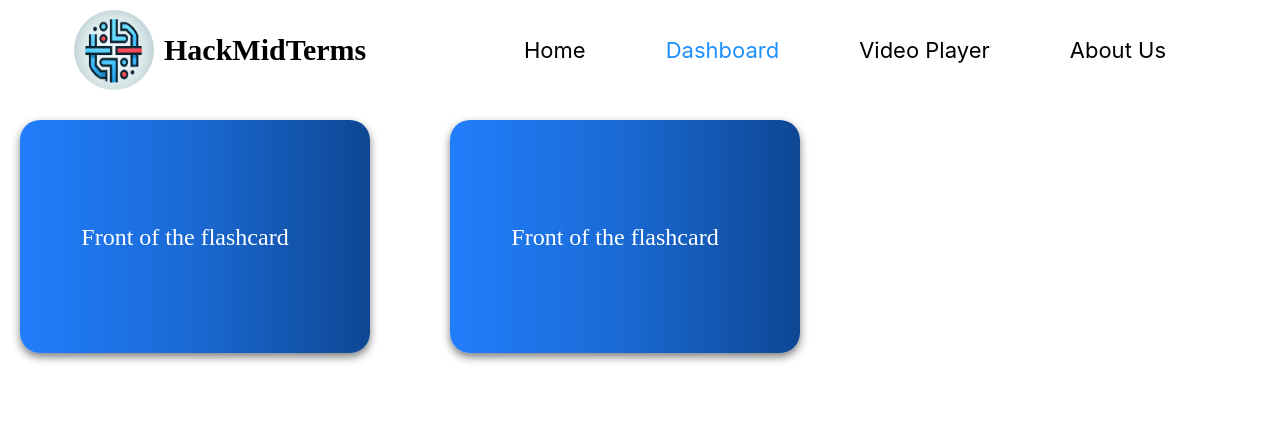
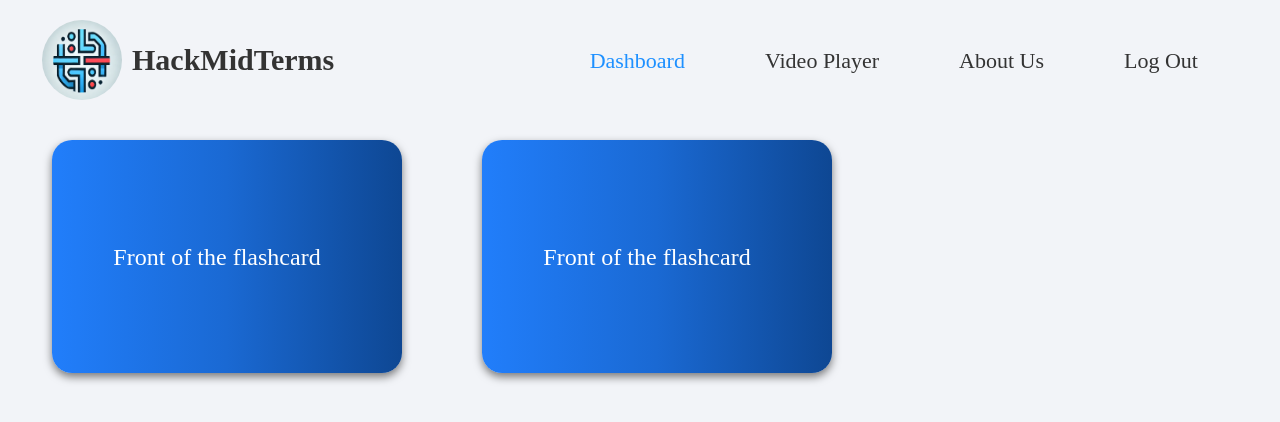
Before and after one commit to an-siuu-man/hackmidterms, a React (Create React App) app in the folder flashmentor/: page /dashboard in a window 1280 px wide. Shown: the top 422 px of the page. Built offline with nearby package versions, Linux system fonts and the light colour scheme.

Commit message:
small ui changes

```diff
--- a/flashmentor/src/App.js
+++ b/flashmentor/src/App.js
@@ -15,14 +15,19 @@ function App() {
   return (
     <Router>
     <div className="flex justify-center">
-      <div className="w-[90%]">
+      <div className="w-[95%]">
       <Navbar />
     </div>
     </div>
+    <div className="flex justify-center">
+    <div className="w-[95%]">
     <Routes>
-      <Route exact path='/' element={<Home />} />
-      <Route path='/dashboard' element={<Dashboard />} />
+
+          <Route exact path='/' element={<Home />} />
+          <Route path='/dashboard' element={<Dashboard />} />
     </Routes>
+    </div>
+    </div>
     </Router>
   );
 }
--- a/flashmentor/src/components/FlashCard.js
+++ b/flashmentor/src/components/FlashCard.js
@@ -38,16 +38,16 @@ export default function FlashCard(props) {
 
                         <div className={`${showOptionsList ? '' : 'hidden'} options-list absolute left-[20px]`}
                              style={{ zIndex: '1000' }}>  {/* Increased zIndex */}
-                            <ul className={`bg-white min-w-[100px] w-[fit-content] text-black rounded-[8px] py-[2px] bg-gray-300 shadow-lg`}>
-                                <li className='text-center text-lg text-left hover:text-[#217efb] rounded-[8px] hover:bg-white m-[5px] p-[2px]'
+                            <ul className={`bg-white min-w-[100px] w-[fit-content] font-[Poppins] rounded-[8px] py-[2px] bg-white border-[1.5px] border-black`}>
+                                <li className='text-center text-lg text-left text-[#333333] hover:text-[#217efb] rounded-[8px] hover:bg-white m-[5px] p-[2px]'
                                 onClick={() => {console.log('Edit')}}>
                                     Edit
                                 </li>
-                                <li className='text-center text-lg text-left hover:text-[#217efb] rounded-[8px] hover:bg-white m-[5px] p-[2px]'
+                                <li className='text-center text-lg text-left text-[#333333] hover:text-[#217efb] rounded-[8px] hover:bg-white m-[5px] p-[2px]'
                                 onClick={() => {console.log('Move To')}}>
                                     Move To
                                 </li>
-                                <li className='text-center text-lg text-left text-[red] rounded-[8px] hover:bg-white m-[5px] p-[2px]'
+                                <li className='text-center text-lg text-left text-[#ff6b6b] hover:text-[red] font-[600] rounded-[8px] hover:bg-white m-[5px] p-[2px]'
                                 onClick={() => {console.log('Delete')}}>
                                     Delete
                                 </li>
--- a/flashmentor/src/components/Navbar.js
+++ b/flashmentor/src/components/Navbar.js
@@ -10,32 +10,29 @@ export default function Navbar() {
         }
 
         return (
-          <nav className="w-full flex justify-between p-[10px]">
+          <nav className="w-full flex justify-between py-[20px] px-[10px] font-[Poppins]">
             <div className="flex items-center"><img className='h-[80px] w-[80px] rounded-[50%] ' src={hmtLogo} alt='App logo'/>
                 <h1 className='text-3xl font-[Poppins] font-bold px-[10px]'>HackMidTerms</h1>
             </div>
             <ul className="flex items-center">
-                <li className={`px-10 text-[22px] font-[400]`}>
-                    <Link className={`${isCurrentPath('/')} transition duration-[200ms]`} to='/' >
-                        Home
-                    </Link>
-                </li>
-
-                <li className={`px-10 text-[22px] font-[400]`}>
+                <li className={`px-[40px] text-[22px] font-[500]`}>
                     <Link className={`${isCurrentPath('/dashboard')} transition duration-[200ms]`} to='/dashboard' >
                         Dashboard
                     </Link>
                 </li>
 
-                <li className={`px-10 text-[22px] font-[400]`}>
+                <li className={`px-[40px] text-[22px] font-[500]`}>
                     <Link className={` ${isCurrentPath('/videoplayer')} transition duration-[200ms]`} to='/videoplayer'>
                         Video Player
                     </Link>
                 </li>
-                <li className={`px-10 text-[22px] font-[400]`}>
+                <li className={`px-[40px] text-[22px] font-[500]`}>
                     <Link className={`${isCurrentPath('/aboutus')} transition duration-[200ms]`} to='/aboutus'>
                       About Us
                     </Link>
+                </li>
+                <li className={`px-[40px] text-[22px] font-[500]`}>
+                  <p>Log Out</p>
                 </li>
 
             </ul>
--- a/flashmentor/src/index.css
+++ b/flashmentor/src/index.css
@@ -4,6 +4,8 @@
 @import url('https://fonts.googleapis.com/css2?family=Inter+Tight:ital,wght@0,100..900;1,100..900&family=Inter:ital,opsz,wght@0,14..32,100..900;1,14..32,100..900&family=Poppins:ital,wght@0,100;0,200;0,300;0,400;0,500;0,600;0,700;0,800;0,900;1,100;1,200;1,300;1,400;1,500;1,600;1,700;1,800;1,900&display=swap');
 body {
   margin: 0;
+  background-color: #f2f4f8;
+  color: #333333;
   font-family: -apple-system,'Inter Tight', 'Segoe UI', 'Roboto', 'Oxygen',
     'Ubuntu', 'Cantarell', 'Fira Sans', 'Droid Sans', 'Helvetica Neue',
     sans-serif;
--- a/flashmentor/src/pages/Dashboard.js
+++ b/flashmentor/src/pages/Dashboard.js
@@ -3,7 +3,7 @@ import FlashCard from "../components/FlashCard";
 export default function Dashboard() {
 
     return (
-        <div>
+        <div className="">
             <div className='flex space-x-[60px]'> {/* Added horizontal space */}
                 <FlashCard />
                 <FlashCard />
--- a/flashmentor/src/pages/Home.js
+++ b/flashmentor/src/pages/Home.js
@@ -1,7 +1,7 @@
 export default function Home() {
     return (
         <div>
-            <h1 className='text-center'>Home</h1>
+            <h1 className='text-center text-5xl'>Hack Midterms</h1>
         </div>
     );
 }
```
Also changed, not shown: 1 other file (tests, documents, lock files or other folders).
